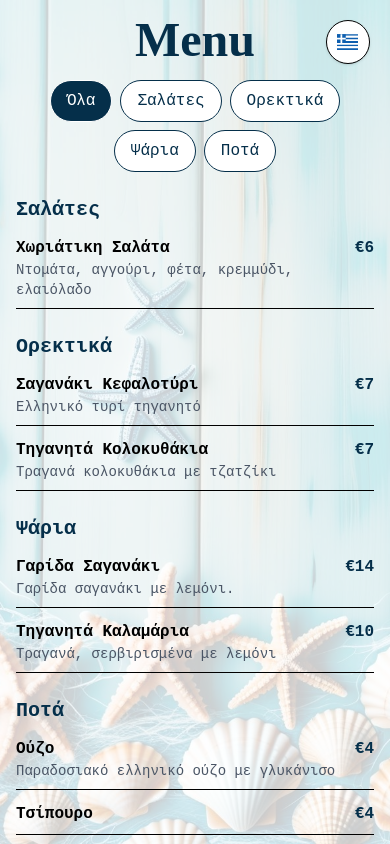
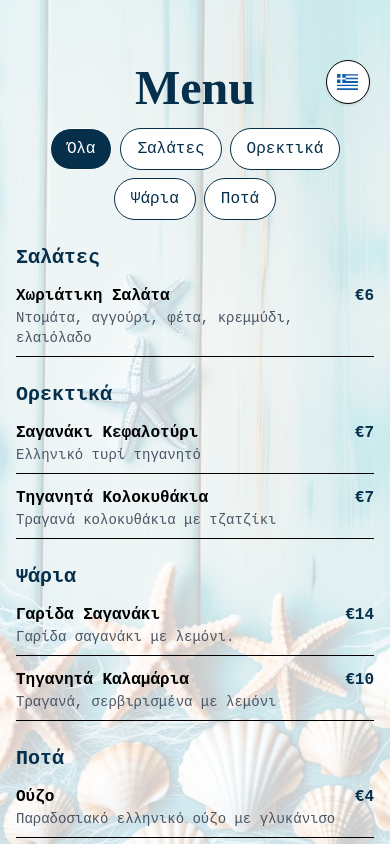
Before and after one commit to pagiannis/ax_niko_ax, a React (Vite) app: page / in a window 390 px wide. Built offline with nearby package versions, Linux system fonts and the light colour scheme; some icons are missing; a web font is replaced by a local one.

Commit message:
Fix safari overscroll-behaviour background image glitch 3

```diff
--- a/src/App.tsx
+++ b/src/App.tsx
@@ -32,7 +32,7 @@ function App() {
       </div>
 
       {/* Scrollable content */}
-      <div className="relative z-10 h-screen overflow-y-auto p-4 md:p-20">
+      <div className="relative z-10 h-screen overflow-y-auto px-4 py-16 md:p-20">
         <LanguageDropdown language={language} setLanguage={setLanguage} />
         <Header />
         <FilterBar selected={filter} onSelect={setFilter} language={language} />
--- a/src/components/LanguageDropdown.tsx
+++ b/src/components/LanguageDropdown.tsx
@@ -34,7 +34,10 @@ const LanguageDropdown = ({ language, setLanguage }: Props) => {
   }, [dropdownOpen]);
 
   return (
-    <div ref={dropdownRef} className="absolute top-5 right-5 md:top-25 md:right-25">
+    <div
+      ref={dropdownRef}
+      className="absolute top-15 right-5 md:top-25 md:right-25"
+    >
       <div className="relative">
         <button
           onClick={() => setDropdownOpen(!dropdownOpen)}
```
